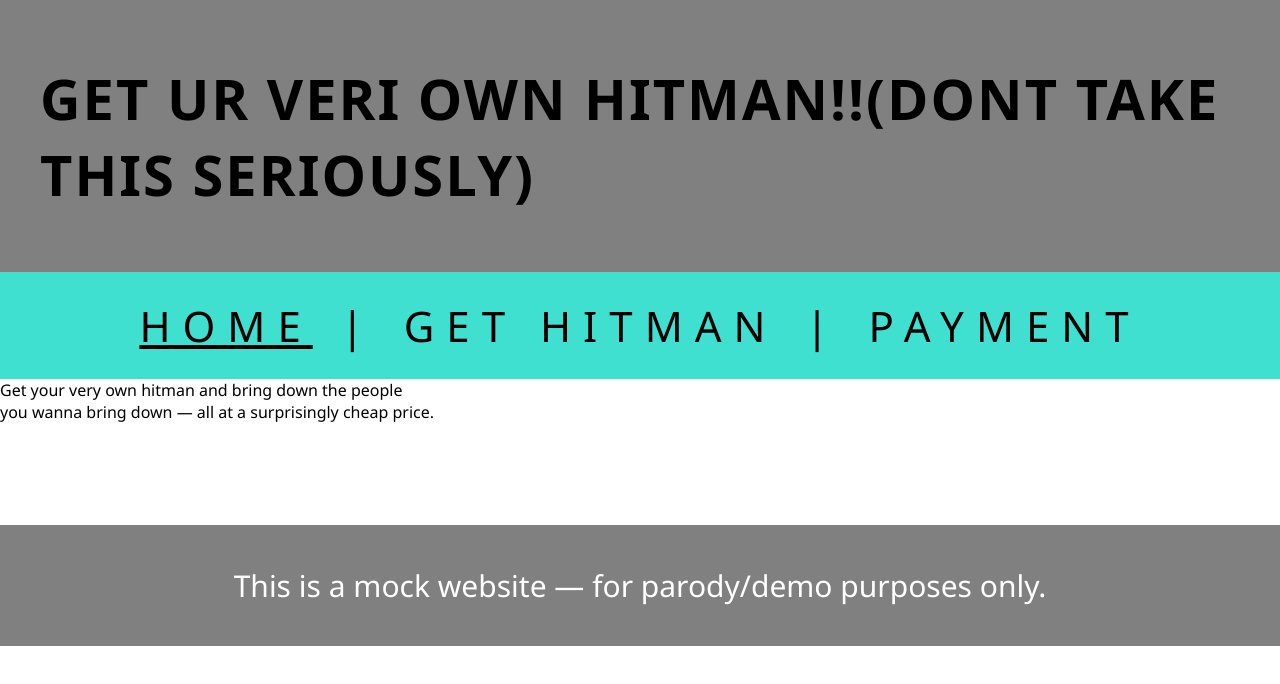
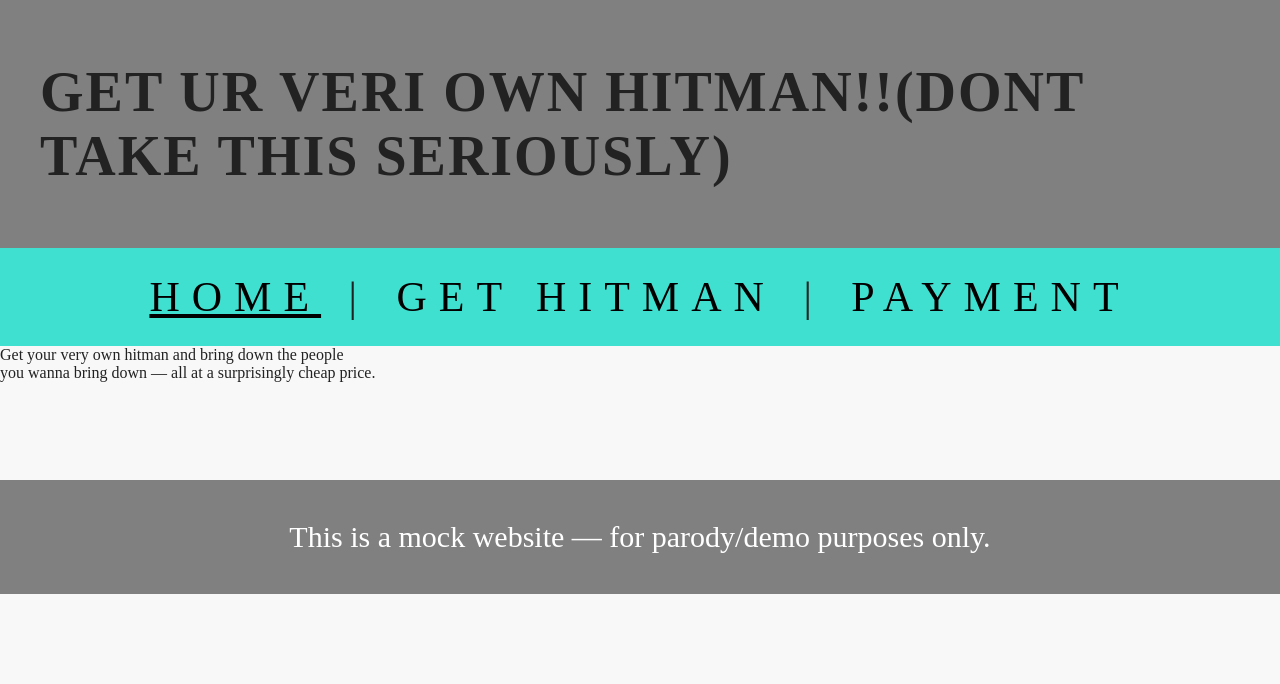
Before and after one commit to NepomucenoRolex/Getahit, a plain HTML site: page index.html in a window 1280 px wide. Drawn offline with Linux system fonts and the light colour scheme.

Commit message:
Update font families and background color in style.css

```diff
--- a/style.css
+++ b/style.css
@@ -1,9 +1,12 @@
 body{
 margin:0;
-font-family:"Segoe UI", Arial, sans-serif;
+font-family: 'Playfair Display', serif;
+background-color:#f8f8f8;
+color:#222;
 }
 
 header{
+font-family:'Cinzel', serif;
 background-color:grey;
 padding:60px 40px;
 font-size:56px;
```
